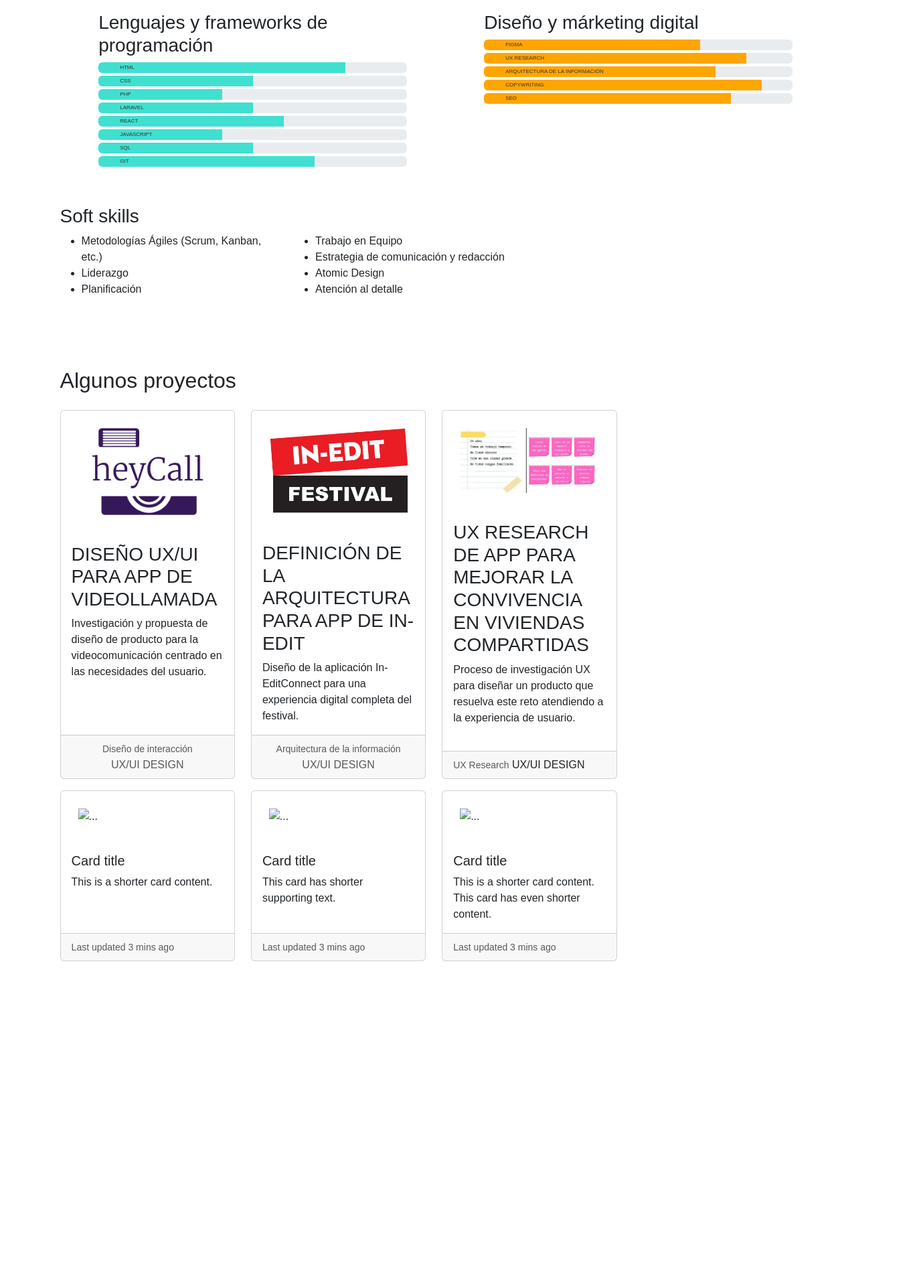
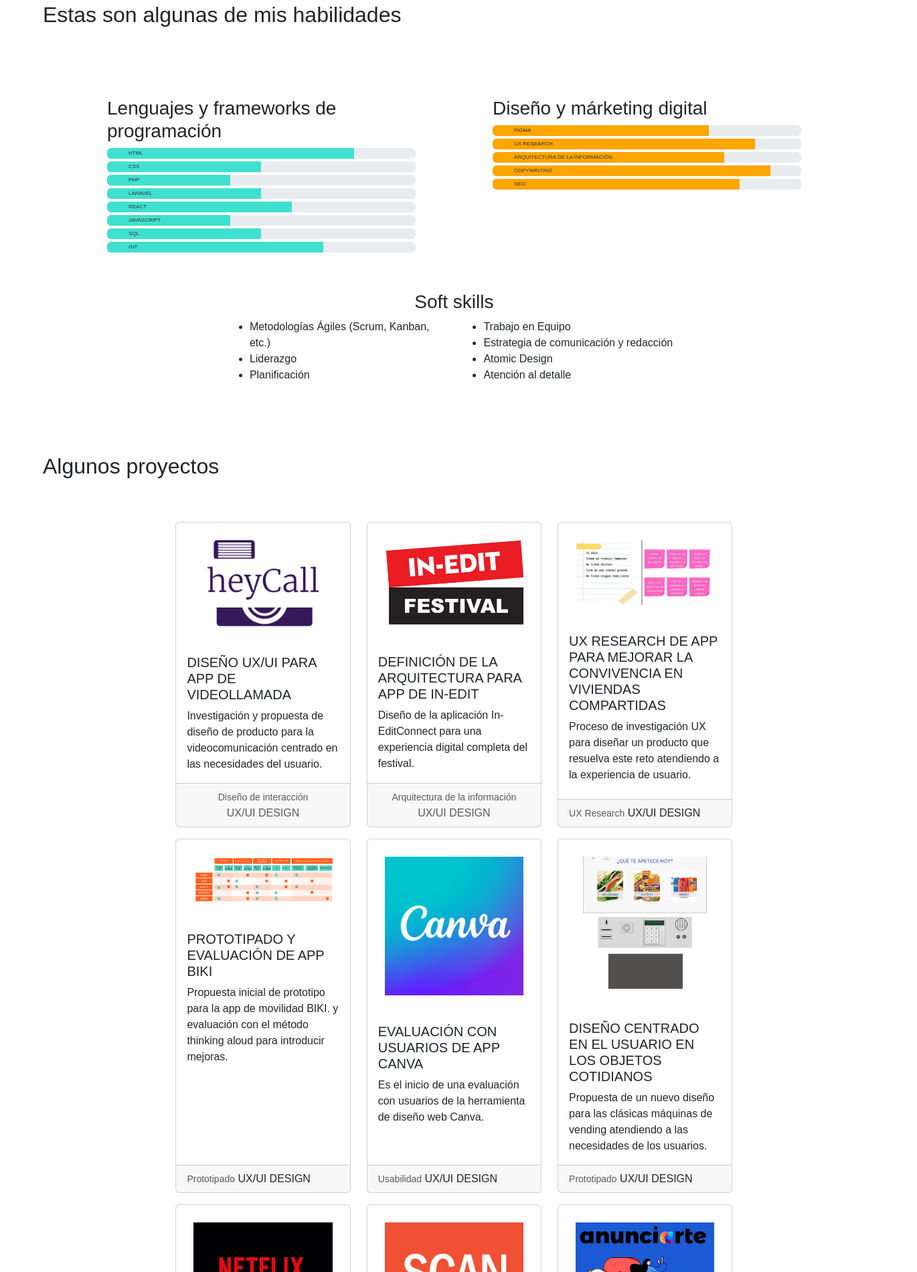
Before and after one commit to anaencinasd/portfolio, a plain HTML site: page index.html in a window 1280 px wide. Shown: the part 901-2800 px from the top of the page at 67% size, 1370 px wide, since content can reach past the window. Before the commit the page ends 2425 px from the top, so only its background shows below. Drawn offline with nearby package versions, Linux system fonts and the light colour scheme.

Commit message:
añadidas cards design

```diff
--- a/index.html
+++ b/index.html
@@ -70,8 +70,11 @@
 
         </div>
         <div class="main-container" id="main-container-2">
+          <div class="title-container2">
+            <h3>Sobre mí</h3>
+          </div>
             <div class="about-me">
-                <h3>Sobre mí</h3>
+
                 <p>
                     ¡Hola! Soy Ana, <b>desarrolladora web fullstack con master en diseño UX/UI</b>.
                      Tengo habilidades en desarrollo web, tanto desde la parte del servidor como
@@ -112,8 +115,11 @@
 
         </div>
         <div>
+          <div class="title-container2">
+            <h3>Estas son algunas de mis habilidades</h3>
+          </div>
             <div class="skills">
-                <h3>Estas son algunas de mis habilidades</h3>
+
 
                 <div class="skills-container">
                     <div class="develop-skills">
@@ -197,8 +203,11 @@
 
             </div>
         </div>
+        <div class="title-container2">
+        <h3>Algunos proyectos</h3>
+      </div>
         <div class="skills">
-            <h3>Algunos proyectos</h3>
+
             <div class="projects">
 
                 <div class="cards-container">
@@ -208,8 +217,8 @@
                           <div class="card h-100">
                             <img src="./rsc/heycall-high-resolution-logo-color-on-transparent-background.png" class="card-img-top" alt="...">
                             <div class="card-body">
-                              <h4 class="card-title">DISEÑO UX/UI PARA APP
-                                DE VIDEOLLAMADA</h4>
+                              <h5 class="card-title">DISEÑO UX/UI PARA APP
+                                DE VIDEOLLAMADA</h5>
                               <p class="card-text">Investigación y propuesta de diseño de producto para la videocomunicación
                                 centrado en las necesidades del usuario.</p>
                             </div>
@@ -227,8 +236,8 @@
                           <div class="card h-100">
                             <img src="./rsc/in-edit-2022.png" class="card-img-top" alt="...">
                             <div class="card-body">
-                              <h4 class="card-title">DEFINICIÓN DE LA ARQUITECTURA
-                                PARA APP DE IN-EDIT</h4>
+                              <h5 class="card-title">DEFINICIÓN DE LA ARQUITECTURA
+                                PARA APP DE IN-EDIT</h5>
                               <p class="card-text">Diseño de la aplicación In-EditConnect para una experiencia digital completa del festival.</p>
                             </div>
 
@@ -245,7 +254,7 @@
                           <div class="card h-100">
                             <img src="./rsc/ux-research.png" class="card-img-top" alt="...">
                             <div class="card-body">
-                              <h4 class="card-title">UX RESEARCH DE APP PARA MEJORAR LA CONVIVENCIA EN VIVIENDAS COMPARTIDAS</h4>
+                              <h5 class="card-title">UX RESEARCH DE APP PARA MEJORAR LA CONVIVENCIA EN VIVIENDAS COMPARTIDAS</h5>
                               <p class="card-text">Proceso de investigación UX para diseñar un producto que
                                 resuelva este reto atendiendo a la experiencia de usuario.</p>
                             </div>
@@ -265,45 +274,114 @@
                 <div class="cards-container">
                     <div class="row row-cols-1 row-cols-md-3 g-4">
                         <div class="col">
+                          <a href="https://drive.google.com/drive/folders/1tRfk2azI7fefgvlG_NSv3o7QGSUUnWpq?usp=sharing">
                           <div class="card h-100">
-                            <img src="..." class="card-img-top" alt="...">
+                            <img src="./rsc/prototipado.png" class="card-img-top" alt="...">
                             <div class="card-body">
-                              <h5 class="card-title">Card title</h5>
-                              <p class="card-text">This is a shorter card content.</p>
+                              <h5 class="card-title">PROTOTIPADO Y EVALUACIÓN DE APP BIKI</h5>
+                              <p class="card-text">Propuesta inicial de prototipo para la app de movilidad BIKI.
+                                y evaluación con el método
+                                thinking aloud para introducir mejoras.</p>
                             </div>
                             <div class="card-footer">
-                              <small class="text-muted">Last updated 3 mins ago</small>
+                              <small class="text-muted">Prototipado</small>
+                              <label for="">UX/UI DESIGN</label>
                             </div>
                           </div>
+                        </a>
                         </div>
                         <div class="col">
+                          <a href="https://drive.google.com/file/d/1sn1qV4RnhDBvwDp1of1b0p0oPkBJ3DOJ/view?usp=sharing">
                           <div class="card h-100">
-                            <img src="..." class="card-img-top" alt="...">
+                            <img src="./rsc/canva.png" class="card-img-top" alt="...">
                             <div class="card-body">
-                              <h5 class="card-title">Card title</h5>
-                              <p class="card-text">This card has shorter supporting text.</p>
+                              <h5 class="card-title">EVALUACIÓN CON USUARIOS DE APP CANVA</h5>
+                              <p class="card-text">Es el inicio de una evaluación con usuarios de la herramienta
+                                de diseño web Canva.  </p>
                             </div>
                             <div class="card-footer">
-                              <small class="text-muted">Last updated 3 mins ago</small>
+                              <small class="text-muted">Usabilidad</small>
+                              <label for="">UX/UI DESIGN</label>
                             </div>
                           </div>
+                        </a>
                         </div>
                         <div class="col">
+                          <a href="https://drive.google.com/file/d/1LEDV9u1uz2TiCvFUrvrA6vaUZ7ZpFGZV/view?usp=sharing">
                           <div class="card h-100">
-                            <img src="..." class="card-img-top" alt="...">
+                            <img src="./rsc/objetos-cotidianos.png" class="card-img-top" alt="...">
                             <div class="card-body">
-                              <h5 class="card-title">Card title</h5>
-                              <p class="card-text">This is a shorter card content. This card has even shorter content.</p>
+                              <h5 class="card-title">DISEÑO CENTRADO EN EL USUARIO EN LOS OBJETOS COTIDIANOS</h5>
+                              <p class="card-text">Propuesta de un nuevo diseño para las clásicas máquinas
+                                 de vending atendiendo a las necesidades de los usuarios.</p>
                             </div>
                             <div class="card-footer">
-                              <small class="text-muted">Last updated 3 mins ago</small>
+                              <small class="text-muted">Prototipado</small>
+                              <label for="">UX/UI DESIGN</label>
                             </div>
                           </div>
+                        </a>
                         </div>
+
                       </div>
 
 
                 </div>
+                <div class="cards-container">
+                  <div class="row row-cols-1 row-cols-md-3 g-4">
+                      <div class="col">
+                        <a href="https://www.figma.com/file/NlgLBsX1YWXZbAxKRJejCE/T2-R%C3%A9plica-de-Netflix?type=design&node-id=0%3A1&mode=design&t=g7Tc7A3a2pjfUfYK-1">
+                        <div class="card h-100">
+                          <img src="./rsc/netflix.jpeg" class="card-img-top" alt="...">
+                          <div class="card-body">
+                            <h5 class="card-title">RÉPLICA DE NETFLIX EN FIGMA</h5>
+                            <p class="card-text">Trabajo de prototipado en Figma consistente en replicar la interfaz de la plataforma de streaming</p>
+                          </div>
+                          <div class="card-footer">
+                            <small class="text-muted">Prototipado</small>
+                            <label for="">UX/UI DESIGN</label>
+                          </div>
+                        </div>
+                      </a>
+                      </div>
+                      <div class="col">
+                        <a href="https://drive.google.com/file/d/1qAqGS_3Q_Y90I5unceCldL8d1dIh9X-5/view?usp=sharing">
+                        <div class="card h-100">
+                          <img src="./rsc/scan now.png" class="card-img-top" alt="...">
+                          <div class="card-body">
+                            <h5 class="card-title"> INFORME DE EVALUACIÓN DE LA USABILIDAD DE APP SCAN NOW (ENGLISH)</h5>
+                            <p class="card-text"> Identify areas for improvement that will enhance
+                               the user experience of the application. </p>
+                          </div>
+                          <div class="card-footer">
+                            <small class="text-muted">Usabilidad</small>
+                            <label for="">UX/UI DESIGN</label>
+                          </div>
+                        </div>
+                      </a>
+                      </div>
+                      <div class="col">
+                        <a href="https://www.figma.com/file/wa27GRYBvbtCCQTLg95rC9/Untitled?type=design&node-id=2%3A9&mode=design&t=GMw6SdoNk39ks3aT-1">
+                        <div class="card h-100">
+                          <img src="./rsc/anunciarte.jpg" class="card-img-top" alt="...">
+                          <div class="card-body">
+                            <h5 class="card-title">PROTOTIPADO DE APP E-COMMERCE: ANUNCIARTE</h5>
+                            <p class="card-text">Propuesta de diseño para una aplicación de compra-venta de objetos y obras de arte. Proyecto
+                              realizado durante la participación en Hackaton 2023 de Factoría F5.
+                            </p>
+                          </div>
+                          <div class="card-footer">
+                            <small class="text-muted">Prototipado</small>
+                            <label for="">UX/UI DESIGN</label>
+                          </div>
+                        </div>
+                      </a>
+                      </div>
+
+                    </div>
+
+
+              </div>
             </div>
 
 
--- a/styles.css
+++ b/styles.css
@@ -83,8 +83,22 @@ h4{
     flex-direction: column;
     align-items: center;
     justify-content: center;
+
+
   }
 
+  .title-container2{
+    width: 100%;
+    display: flex;
+    flex-wrap: wrap;
+    flex-direction: row;
+    align-items: center;
+    justify-content: flex-start;
+    margin-top: 7%;
+    margin-left: 5%;
+
+
+  }
   .quote{
     text-transform: uppercase;
     width: 25%;
@@ -104,9 +118,9 @@ h4{
     flex-wrap: wrap;
     flex-direction: column;
     width: 100%;
-    margin: 7%;
+    margin: 3%;
     justify-content: center;
-    align-items: flex-start;
+    align-items: center;
   }
 
   .skills-container{
@@ -147,7 +161,7 @@ h4{
     width: 90%;
     display: flex;
     flex-wrap: wrap;
-    justify-content: flex-start;
+    justify-content: center;
   }
 
   .projects{
```
Also changed, not shown: rsc/Netflix-Symbol.png (added), rsc/anunciarte.jpg (added).
